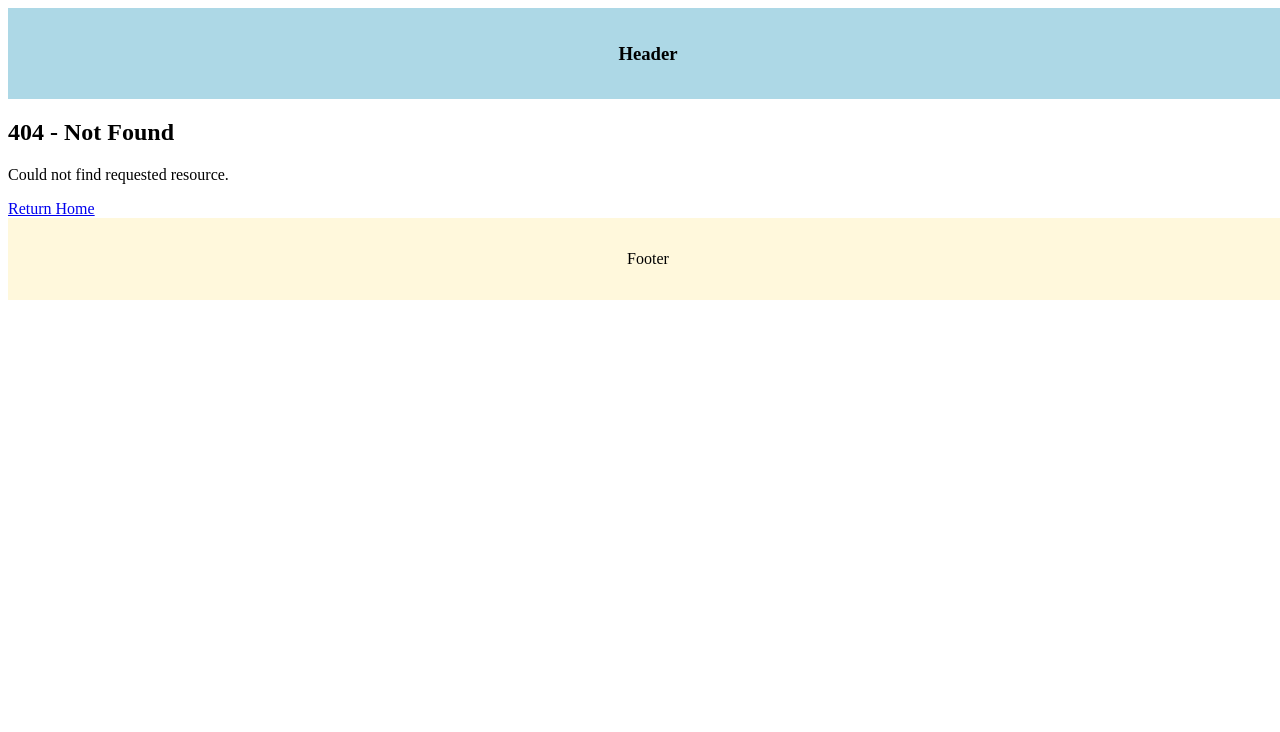
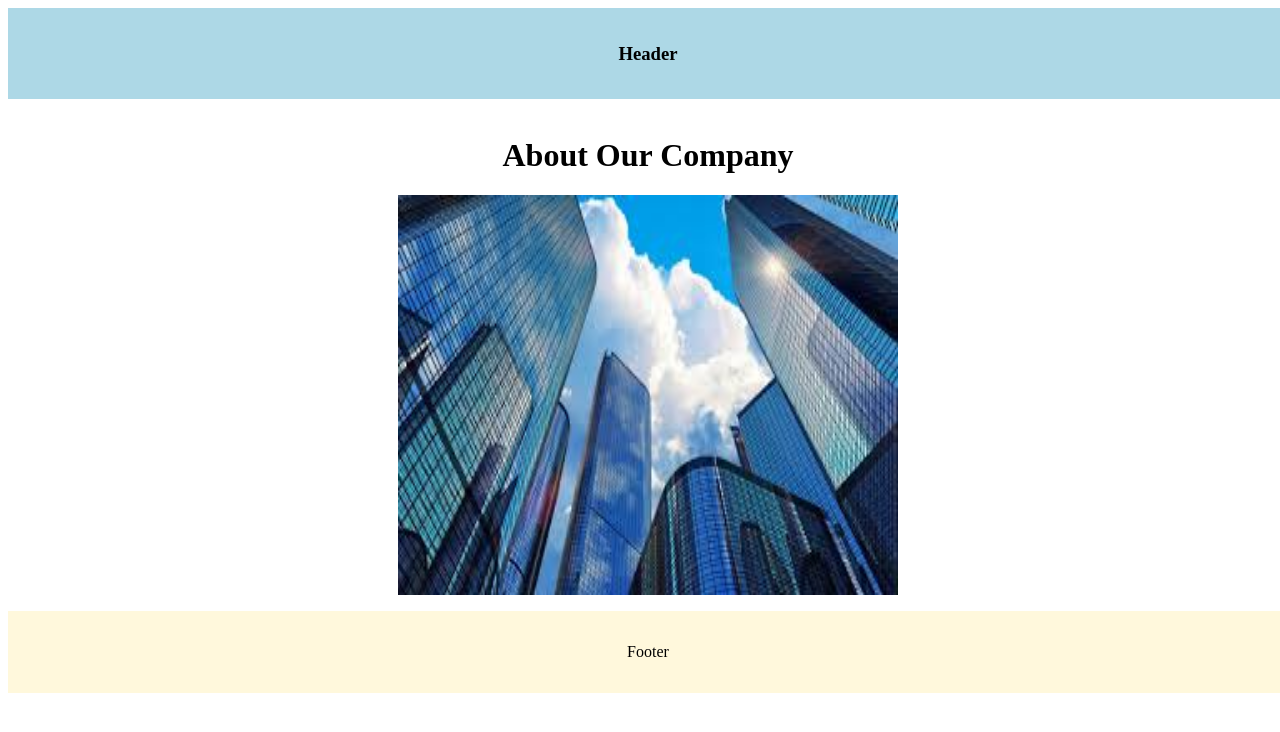
Before and after one commit to faddah/nextjs-codeevolution-routing-demo, a Next.js app: page /about in a window 1280 px wide. Before the commit this address had no page. Shown: the top 732 px of the page. Built offline with nearby package versions, Linux system fonts and the light colour scheme.

Commit message:
Added about folder & page w/ imported Image of office buildings.

```diff
--- /dev/null
+++ b/src/app/about/page.tsx
@@ -0,0 +1,16 @@
+import Image from "next/image";
+
+export default function About(): JSX.Element {
+	return (
+		<div style={{ display: "flex", flexDirection: "column", alignItems: "center", margin: "1rem" }}>
+			<h1>About Our Company</h1>
+			<Image
+				src="/glass-office-towers.jpg"
+				alt="About Image - Glass Office Towers"
+				width={500}
+				height={400}
+				priority
+			/>
+		</div>
+	);
+}
```
